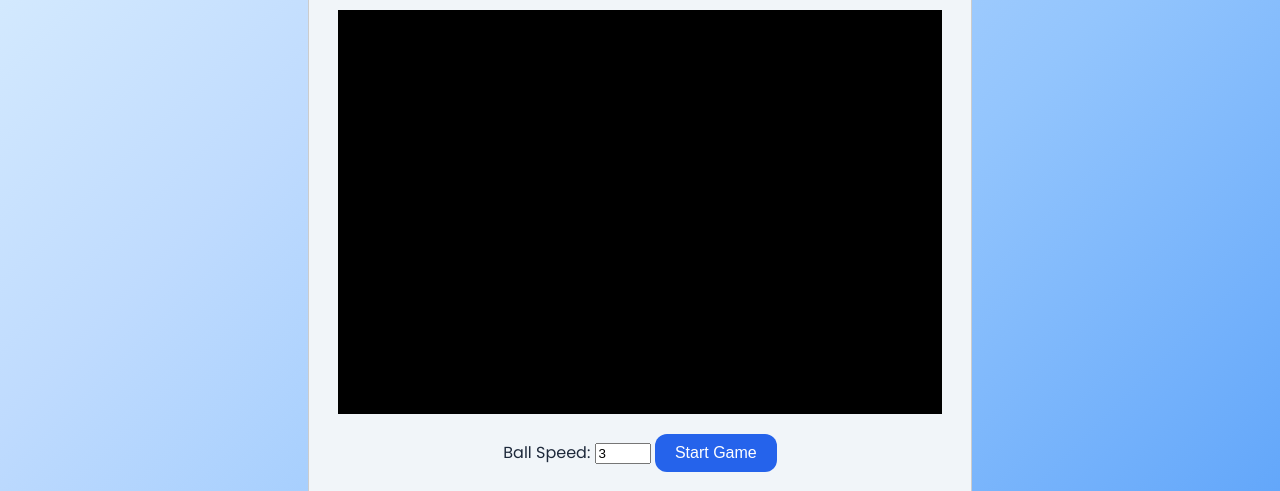
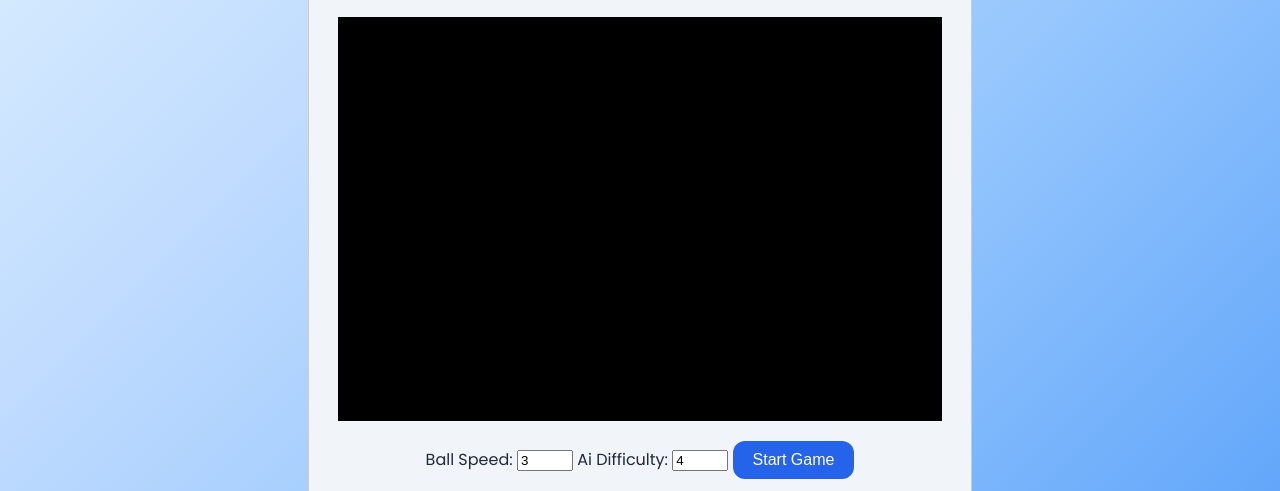
Before and after one commit to asmophacy/pong-game, a plain HTML site: page index.html in a window 1280 px wide. Shown: the part 269-760 px from the top of the page. Drawn offline with nearby package versions, Linux system fonts and the light colour scheme; a web font is replaced by a local one.

Commit message:
Update index.html

```diff
--- a/index.html
+++ b/index.html
@@ -35,6 +35,8 @@
         </div>
         <label for="ball-speed">Ball Speed:</label>
         <input type="number" id="ball-speed" value="3" min="1" max="10">
+        <label for="ai-difficulty">Ai Difficulty:</label>
+        <input type="number" id="ai-difficulty" value="4" min="1" max="10">
         <button id="start-button">Start Game</button>
         <h1>About:</h1>
         <p>You can control with wasd. If you are on mobile rely on swiping with your fingers.</p>
```
